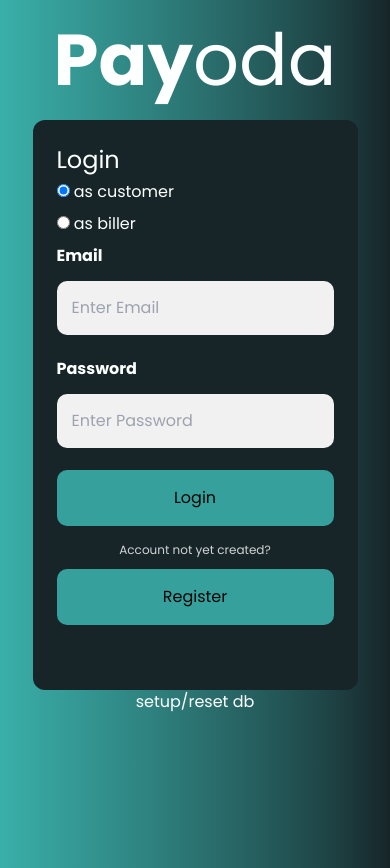
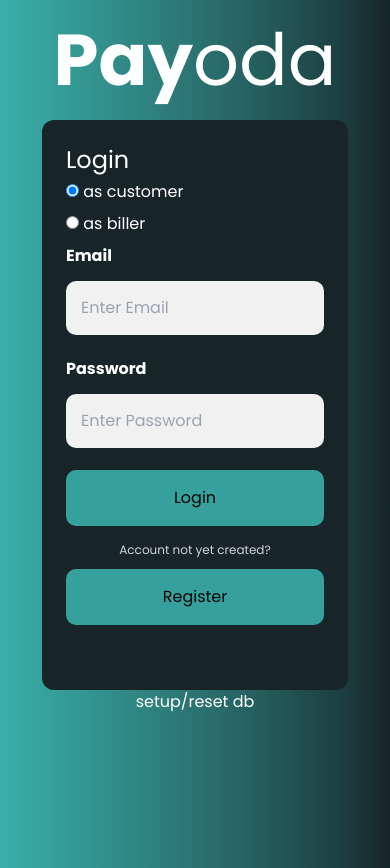
Before and after one commit to rhandypiedadmartinez/subscription-payment-website, a PHP site: page /login.php in a window 390 px wide. Run offline with PHP 8.4, Linux system fonts and the light colour scheme; some libraries are stand-ins or nearby versions.

Commit message:
little changes

```diff
--- a/app/css/login.css
+++ b/app/css/login.css
@@ -14,7 +14,7 @@ body, html {
 /* Add styles to the form container */
 .form-container {
 	max-width: 400px;
-    border-style: groove ;
+	border-style: groove ;
 	border-color: #FEFFFF;
 }
 
@@ -71,7 +71,7 @@ body, html {
 
 @media only screen and (max-width: 400px) {
   .form-container {
-    max-width: 325px;
+    max-width: 306px;
   }
 	body,html {
 		background-image: linear-gradient(270deg, #172529, 43%, #3AAFA9);
--- a/app/login.php
+++ b/app/login.php
@@ -6,24 +6,18 @@
 <meta charset="utf-8">
 <meta name="viewport" content="width=device-width, initial-scale=1">
 
-<!-- Bootstrap -->
-<link rel="stylesheet"
-	href="https://cdn.jsdelivr.net/npm/bootstrap@4.6.1/dist/css/bootstrap.min.css">
-<script
-	src="https://cdn.jsdelivr.net/npm/popper.js@1.16.1/dist/umd/popper.min.js"></script>
-<script
-	src="https://cdn.jsdelivr.net/npm/bootstrap@4.6.1/dist/js/bootstrap.bundle.min.js"></script>
-
 <!-- Tailwind CSS -->
 <script src="https://cdn.tailwindcss.com"></script>
 
 <script src="tailwind.config.js"></script>
 
 <!-- jQuery -->
-<script
-	src="https://cdn.jsdelivr.net/npm/jquery@3.6.0/dist/jquery.slim.min.js"></script>
-<script
-	src="https://cdn.jsdelivr.net/npm/popper.js@1.16.1/dist/umd/popper.min.js"></script>
+
+<script src="https://cdn.jsdelivr.net/npm/jquery@3.6.0/dist/jquery.slim.min.js"></script>
+
+<!-- Bootstrap -->
+<link rel="stylesheet" href="https://cdn.jsdelivr.net/npm/bootstrap@4.6.1/dist/css/bootstrap.min.css">
+<script src="https://cdn.jsdelivr.net/npm/bootstrap@4.6.1/dist/js/bootstrap.bundle.min.js"></script>
 
 <!-- Font Awesome -->
 <link rel="stylesheet"
@@ -37,11 +31,9 @@
 	crossorigin="anonymous">
 
 <title>Payoda</title>
-<link rel="stylesheet" href="./css/login.css">
+<link rel="stylesheet" href="css/login.css">
 <style>
-@import
-	url('https://fonts.googleapis.com/css2?family=Poppins:ital,wght@0,100;0,200;0,300;0,400;0,500;0,600;0,700;0,800;0,900;1,100;1,200;1,300;1,400;1,500;1,600;1,700;1,800;1,900&display=swap')
-	;
+@import url('https://fonts.googleapis.com/css2?family=Poppins:ital,wght@0,100;0,200;0,300;0,400;0,500;0,600;0,700;0,800;0,900;1,100;1,200;1,300;1,400;1,500;1,600;1,700;1,800;1,900&display=swap');
 </style>
 
 </head>
--- a/app/myprofile.php
+++ b/app/myprofile.php
@@ -65,7 +65,7 @@ body {
 
 				<a href=controller/change-password.php>
 					<h5>
-						<div class="text-gray-900 hover:text-gray-100">Change Password</div>
+						<div class="text-gray-900 hover:text-gray-100 w-1">Change Password</div>
 					</h5>
 				</a>
 
--- a/app/payment-history.php
+++ b/app/payment-history.php
@@ -41,8 +41,11 @@ body {
 	height: 100%;
 	background: #3AAFA9;
 	padding-top: 80px;
+    font-family: Poppins;
 }
-
+* {
+    font-family: Poppins;
+}
 #custom_table {
   font-family: Arial, Helvetica, sans-serif;
   border-collapse: collapse;
--- a/package.json
+++ b/package.json
@@ -7,6 +7,7 @@
   "license": "MIT",
   "scripts": {
     "build": "sudo docker build -t subscription-payment-website .",
-    "dev": "sudo docker run -p 8006:80 -p 33061:3306 -v ${PWD}/app:/app -v ${PWD}/mysql:/var/lib/mysql subscription-payment-website"
+    "dev": "sudo docker run -p 8006:80 -p 33061:3306 -v ${PWD}/app:/app -v ${PWD}/mysql:/var/lib/mysql subscription-payment-website",
+    "mysql": "docker exec -ti 9464565a883c mysql -uroot"
   }
 }
```
